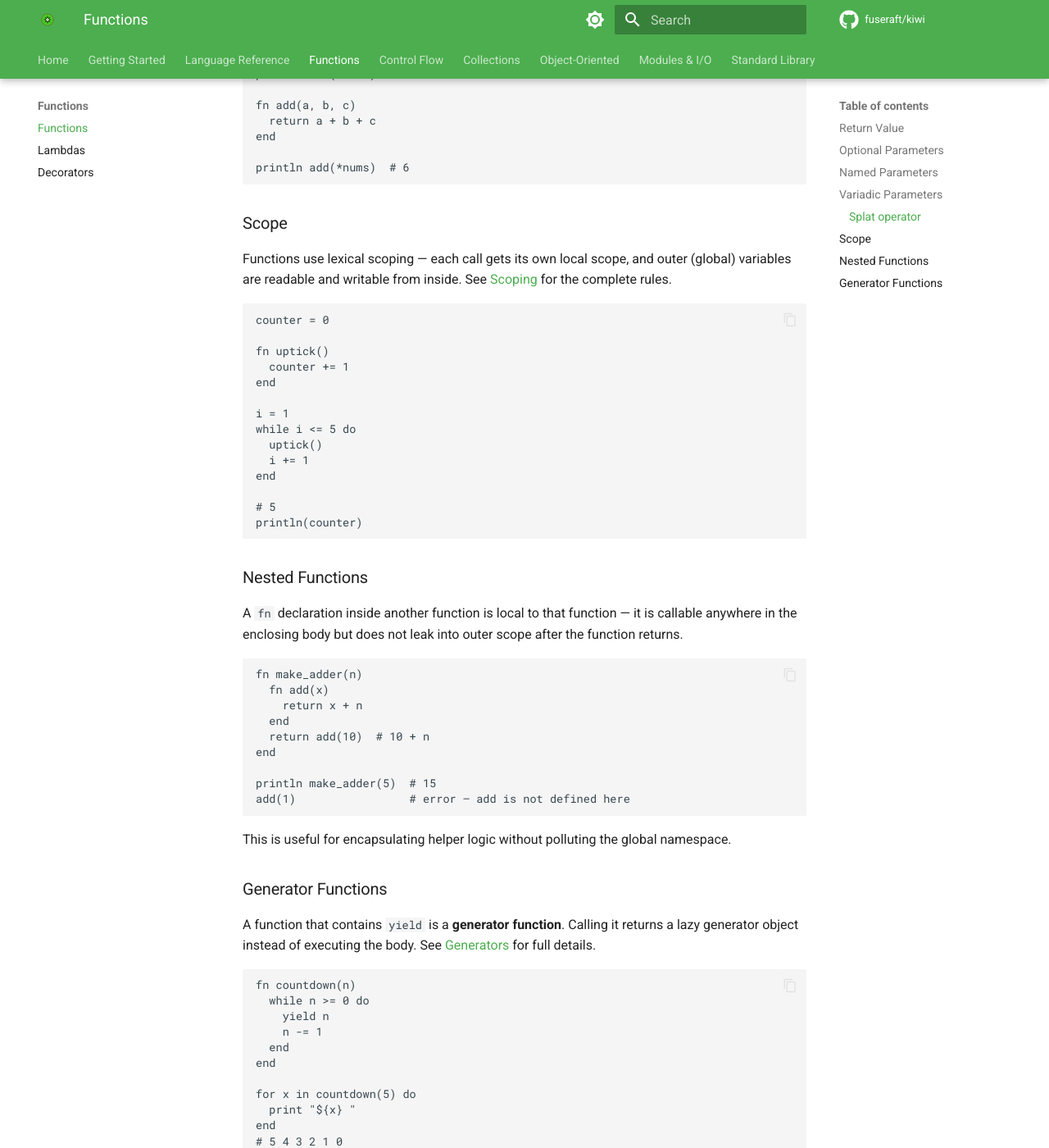
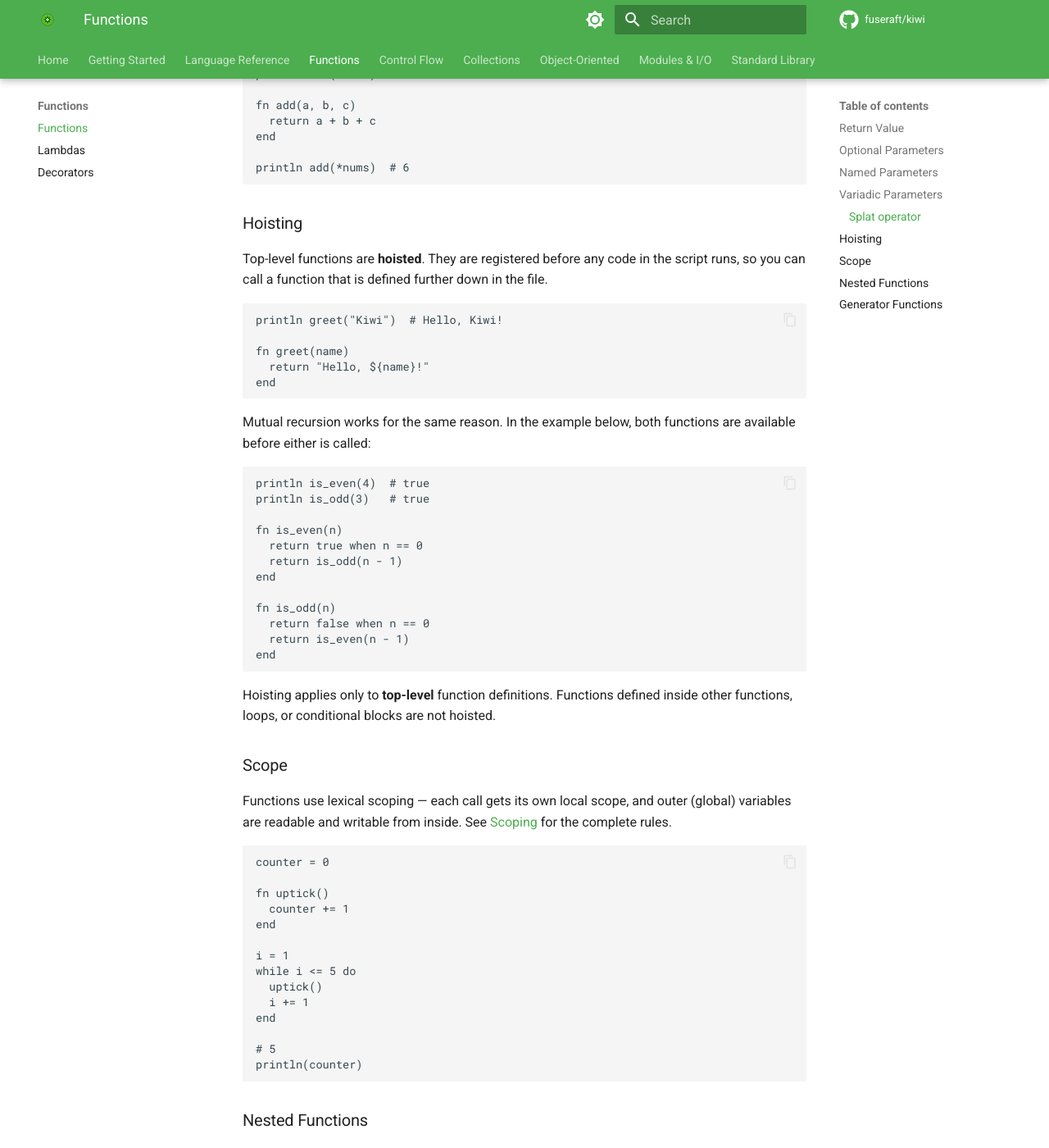
Before and after one commit to fuseraft/kiwi, an MkDocs documentation site: the page built from docs/functions.md, in a window 1280 px wide and 1400 px high, scrolled down 2567 px. Shown: the whole window at 82% size. Built offline with MkDocs 1.6.1 and Material for MkDocs 9.7.7, drawn with Linux system fonts in a browser that asks for light colours; comment, search, counter and statistics services are not loaded.

Commit message:
Update docs

````diff
--- a/docs/functions.md
+++ b/docs/functions.md
@@ -133,6 +133,37 @@ end
 println add(*nums)  # 6
 ```
 
+### Hoisting
+
+Top-level functions are **hoisted**. They are registered before any code in the script runs, so you can call a function that is defined further down in the file.
+
+```kiwi
+println greet("Kiwi")  # Hello, Kiwi!
+
+fn greet(name)
+  return "Hello, ${name}!"
+end
+```
+
+Mutual recursion works for the same reason. In the example below, both functions are available before either is called:
+
+```kiwi
+println is_even(4)  # true
+println is_odd(3)   # true
+
+fn is_even(n)
+  return true when n == 0
+  return is_odd(n - 1)
+end
+
+fn is_odd(n)
+  return false when n == 0
+  return is_even(n - 1)
+end
+```
+
+Hoisting applies only to **top-level** function definitions. Functions defined inside other functions, loops, or conditional blocks are not hoisted.
+
 ### Scope
 
 Functions use lexical scoping — each call gets its own local scope, and outer (global) variables are readable and writable from inside. See [Scoping](scoping.md) for the complete rules.
````
